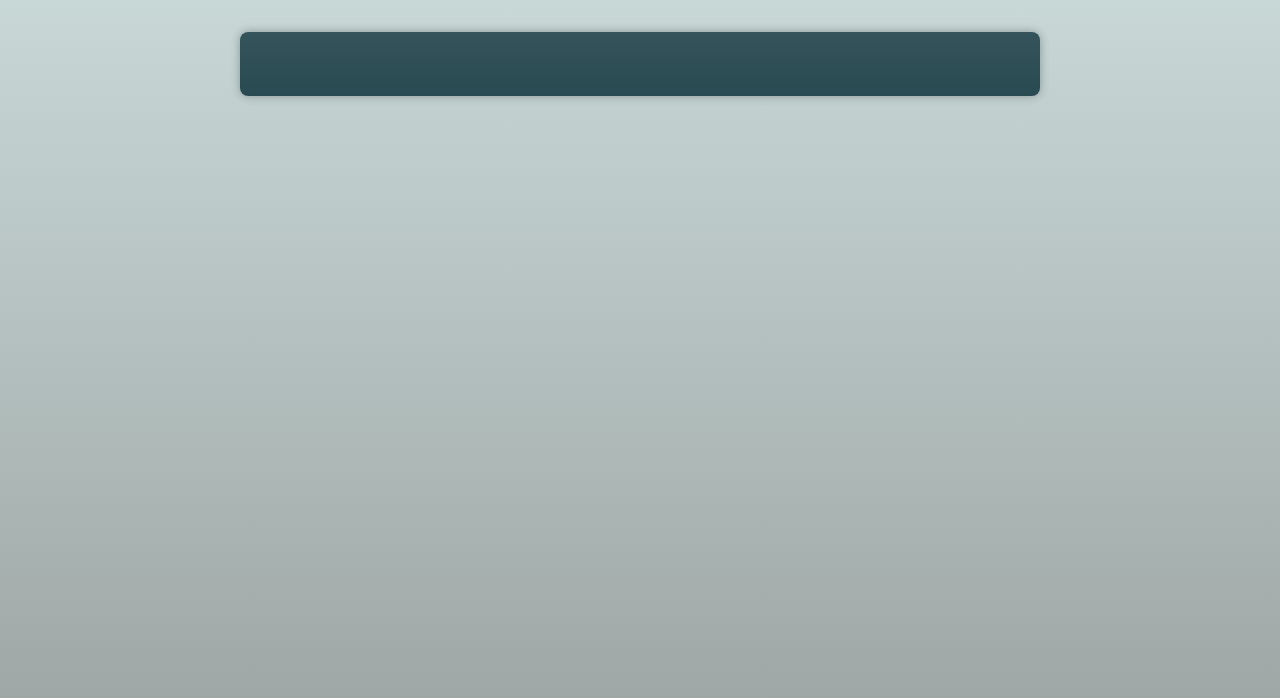
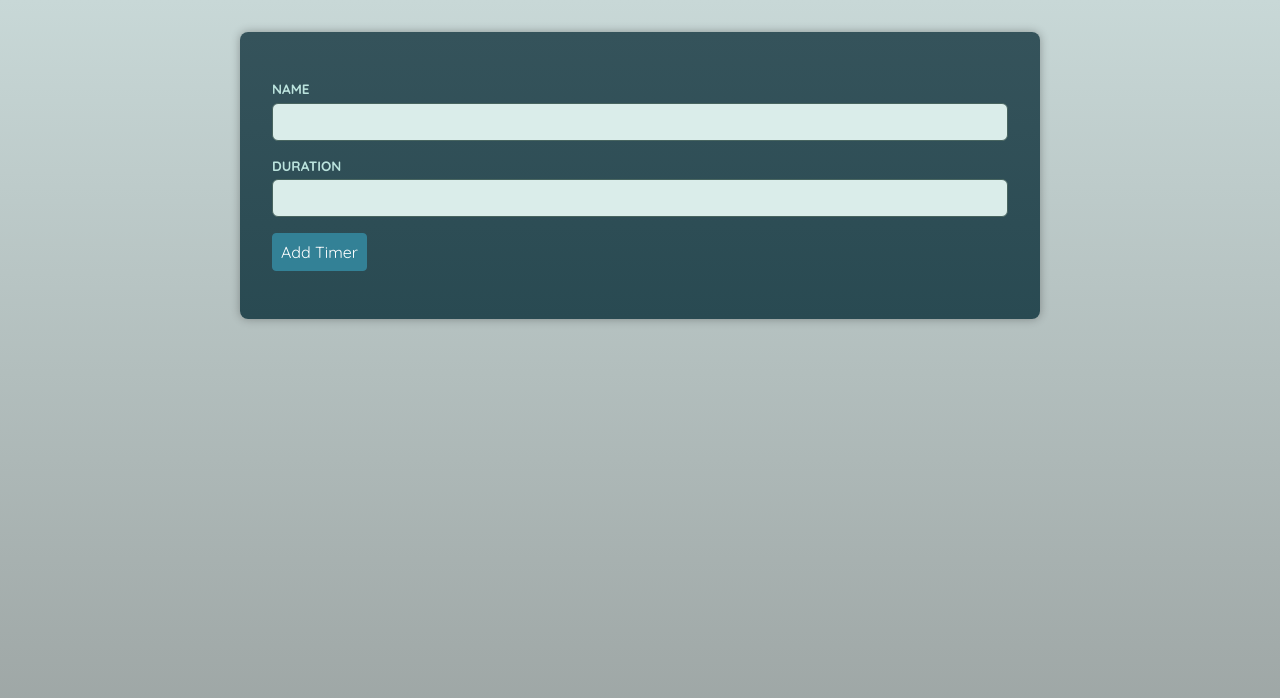
Before and after one commit to rishikesh-negi/timer-app, a React (Vite) app: page / in a window 1280 px wide. Shown: the top 698 px of the page. Built offline with nearby package versions, Linux system fonts and the light colour scheme; a web font is replaced by a local one.

Commit message:
Created the AddTimer form component for creating and adding a timer

```diff
--- a/src/components/AddTimer.tsx
+++ b/src/components/AddTimer.tsx
@@ -1,7 +1,26 @@
-import type { FC } from "react";
+import { useRef, type FC } from "react";
+import Form, { type FormApi } from "../ui/Form";
+import Input from "../ui/Input";
+import Button from "../ui/Button";
 
 const AddTimer: FC = function () {
-  return <div></div>;
+  const form = useRef<FormApi>(null);
+
+  function handleSaveTimer(data: unknown) {
+    const extractedData = data as { name: string; duration: string };
+    console.log(extractedData);
+    form.current?.clear();
+  }
+
+  return (
+    <Form ref={form} onSave={handleSaveTimer} id="add-timer">
+      <Input type="text" label="Name" id="name" name="name" />
+      <Input type="number" label="Duration" id="duration" name="duration" />
+      <p>
+        <Button>Add Timer</Button>
+      </p>
+    </Form>
+  );
 };
 
 export default AddTimer;
```
